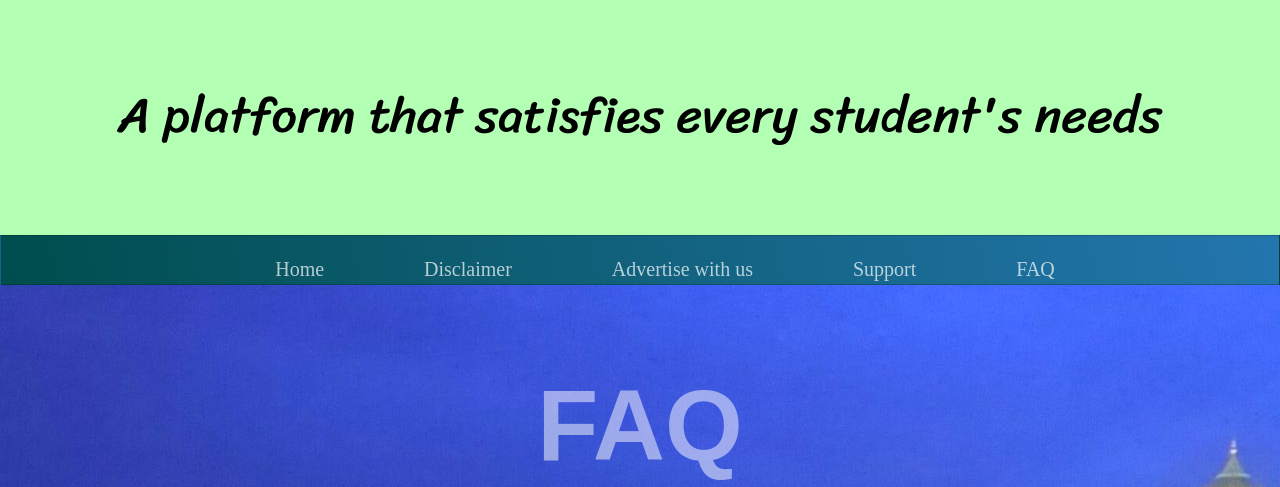
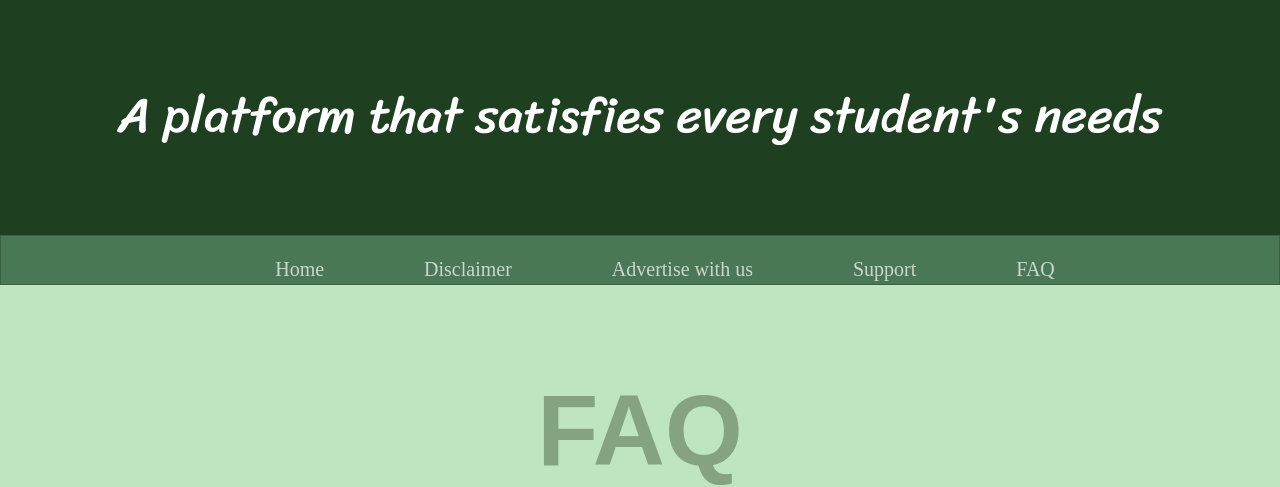
Before and after one commit to NTU-play/faq, a plain HTML site: page index.html in a window 1280 px wide. Shown: the part 313-800 px from the top of the page. Drawn offline with nearby package versions, Linux system fonts and the light colour scheme; a web font is replaced by a local one.

Commit message:
Update faq.css

```diff
--- a/faq.css
+++ b/faq.css
@@ -1,6 +1,11 @@
 body {
-  background-image: url("Putrajaya.jpg");
+  background-color: #BEE5BF;
   background-attachment: fixed;
+}
+
+.faq h2 {
+  color: #4d6144;
+  text-align: center;
 }
 
 hr {
@@ -8,16 +13,15 @@ hr {
   margin-top: 0px;
 }
 
-.container2 {
+.container {
   height: 100vh;
   display: grid;
   grid-template-rows: 1fr auto-fill 50px;
-  grid-template-columns: 6fr 1fr;
   grid-gap: 5px;
   grid-template-areas:
-  'header header'
-  'faq faq'
-  'footer footer';
+  'header'
+  'faq'
+  'footer';
 }
 
 
@@ -63,7 +67,8 @@ h2 {
  /*navigation */
 .item1 {
   text-align: center;
-  background-color: #b3ffb3;
+  background-color: #1E3F20;
+  color: white;
 }
 .navbar {
      box-sizing: border-box;
@@ -73,13 +78,14 @@ h2 {
 
  .navbar {
      font-size: 50px;
-     background-image: linear-gradient(260deg, #2376ae 0%, #004d4d 100%);
+     background-color: #4A7856;
      border: 1px solid rgba(0, 0, 0, 0.2);
      padding-bottom: 10px;
  }
 
  .main-nav a:hover {
-    color: #004d4d;
+    color: white;
+    background-color: #345830;
  }
 
  .main-nav {
@@ -128,10 +134,6 @@ div p {
 }
 
 /* FAQ section */
-.faq h2 {
-  color: white;
-  text-align: center;
-}
 
 .faq {
   opacity: 50%;
@@ -142,8 +144,9 @@ div p {
   padding: 20px;
   margin: 30px;
   margin-right:50px;
-  border: 5px solid red;
+  border: 5px solid #85947e;
   border-radius: 15px;
+  list-style: none;
 }
 
 .faqDetails li h5 {
@@ -171,7 +174,7 @@ div p {
   display: flex;
   justify-content: space-around;
   height: 25px;
-  background-color:  #b3ffb3;
+  background-color:  #345830;
   padding:20px;
   position: static;
   left: 0;
@@ -182,6 +185,15 @@ div p {
   font-size: 20px;
   display:inline;
   font-family: 'Architects Daughter', cursive;
+  color: #6eeb34;
+}
+
+.instaLogo a i {
+  color: white;
+}
+
+.main-footer span{
+  color: #6eeb34;
 }
 
 /* media query */
@@ -248,12 +260,13 @@ div p {
   }
 
   .container {
+    max-width: 1280px;
+    max-height: 720px;
     grid-template-rows: 1fr auto-fill 50px;
-    grid-template-columns: 6fr 1fr;
     grid-template-areas:
-    'header header'
-    'faq faq'
-    'footer footer';
+    'header'
+    'faq'
+    'footer';
   }
 
   .item {
```
